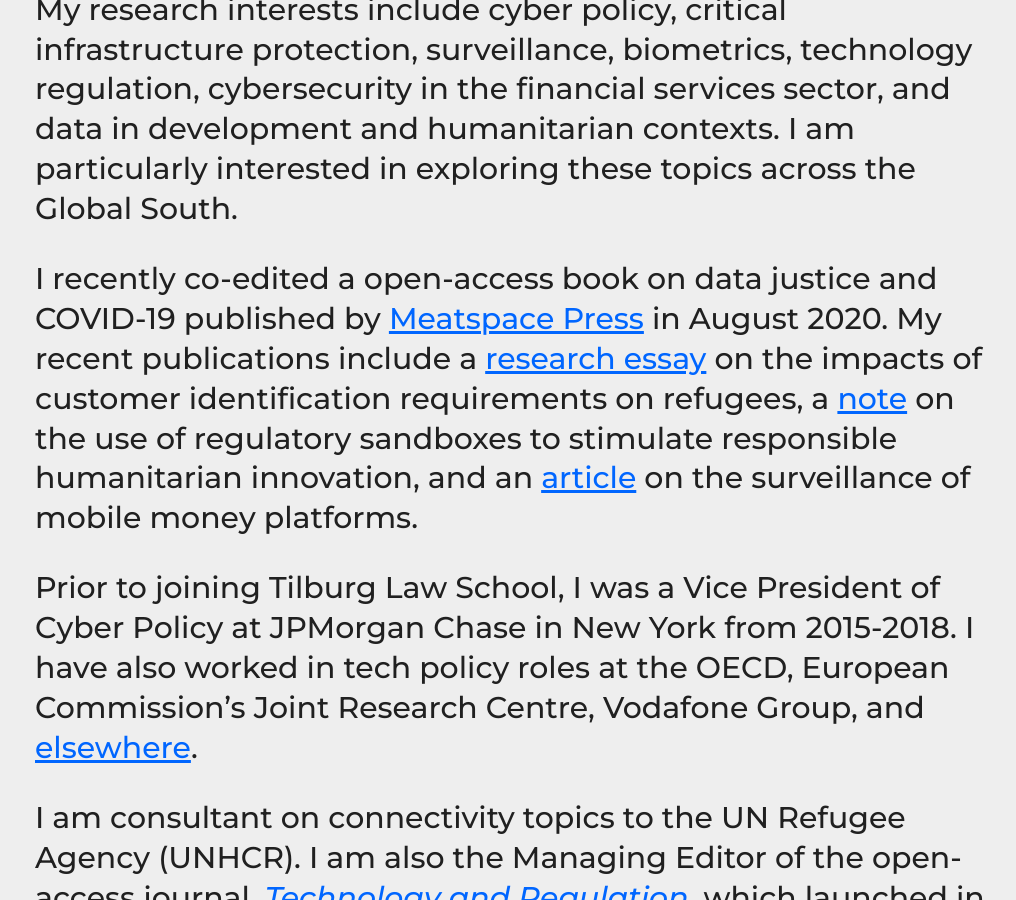
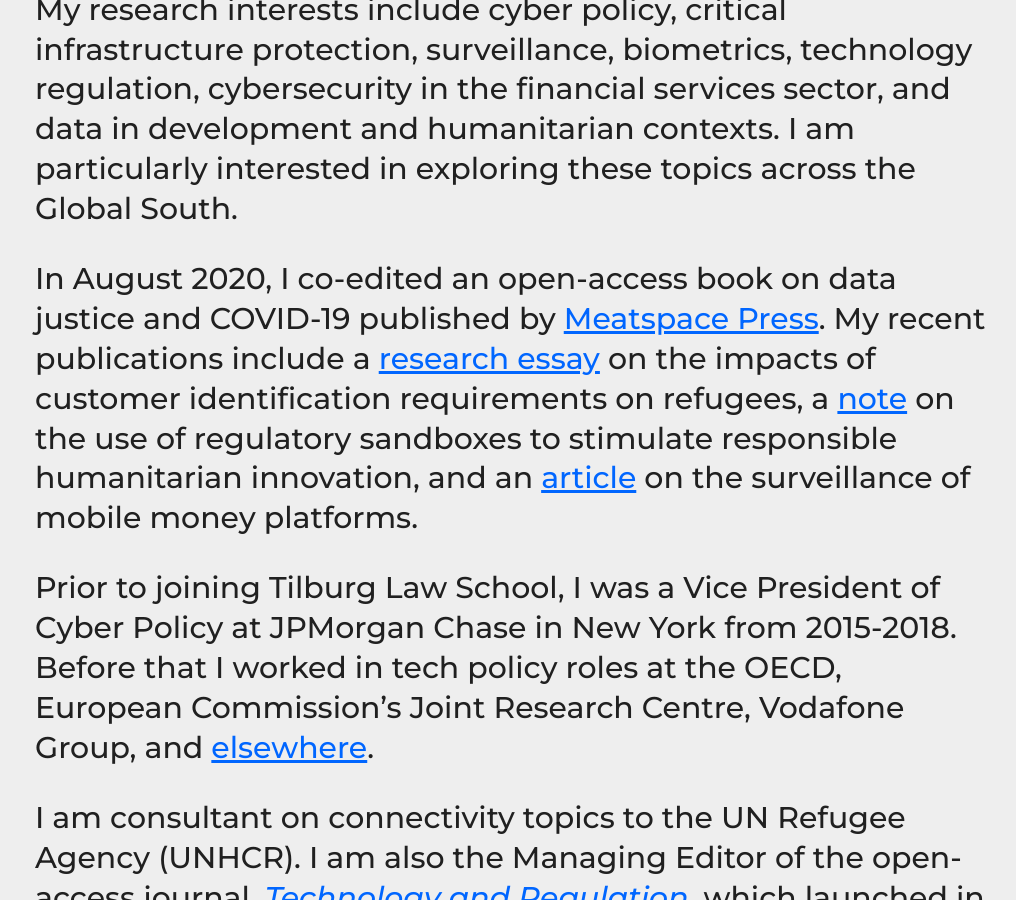
Before and after one commit to haroonalrasheed/641a, a Jekyll site: the page built from index.md, in a window 1280 px wide and 900 px high, scrolled down 401 px. Shown: the whole window, without its empty margins (129-1145 px from the left). Built offline with Jekyll 4.4.1, drawn with Linux system fonts in a browser that asks for light colours.

Commit message:
Update index.md

```diff
--- a/index.md
+++ b/index.md
@@ -7,8 +7,8 @@ I am a technology policy expert specializing in cybersecurity, privacy, and digi
 
 My research interests include cyber policy, critical infrastructure protection, surveillance, biometrics, technology regulation, cybersecurity in the financial services sector, and data in development and humanitarian contexts. I am particularly interested in exploring these topics across the Global South.
 
-I recently co-edited a open-access book on data justice and COVID-19 published by [Meatspace Press](https://meatspacepress.com) in August 2020. My recent publications include a [research essay](https://doi.org/10.1080/02681102.2020.1811943) on the impacts of customer identification requirements on refugees, a [note](https://doi.org/10.1111/1758-5899.12729) on the use of regulatory sandboxes to stimulate responsible humanitarian innovation, and an [article](https://doi.org/10.24908/ss.v17i1/2.12924) on the surveillance of mobile money platforms.
+In August 2020, I co-edited an open-access book on data justice and COVID-19 published by [Meatspace Press](https://meatspacepress.com). My recent publications include a [research essay](https://doi.org/10.1080/02681102.2020.1811943) on the impacts of customer identification requirements on refugees, a [note](https://doi.org/10.1111/1758-5899.12729) on the use of regulatory sandboxes to stimulate responsible humanitarian innovation, and an [article](https://doi.org/10.24908/ss.v17i1/2.12924) on the surveillance of mobile money platforms.
 
-Prior to joining Tilburg Law School, I was a Vice President of Cyber Policy at JPMorgan Chase in New York from 2015-2018. I have also worked in tech policy roles at the OECD, European Commission's Joint Research Centre, Vodafone Group, and [elsewhere](http://sixfouronea.net/professional-history/).
+Prior to joining Tilburg Law School, I was a Vice President of Cyber Policy at JPMorgan Chase in New York from 2015-2018. Before that I worked in tech policy roles at the OECD, European Commission's Joint Research Centre, Vodafone Group, and [elsewhere](http://sixfouronea.net/professional-history/).
 
 I am consultant on connectivity topics to the UN Refugee Agency (UNHCR). I am also the Managing Editor of the open-access journal, [_Technology and Regulation_](http://techreg.org), which launched in 2019. I have a PhD in Information Systems and Innovation from the London School of Economics and Political Science, where I studied biometrics from 2006-2011.
```
